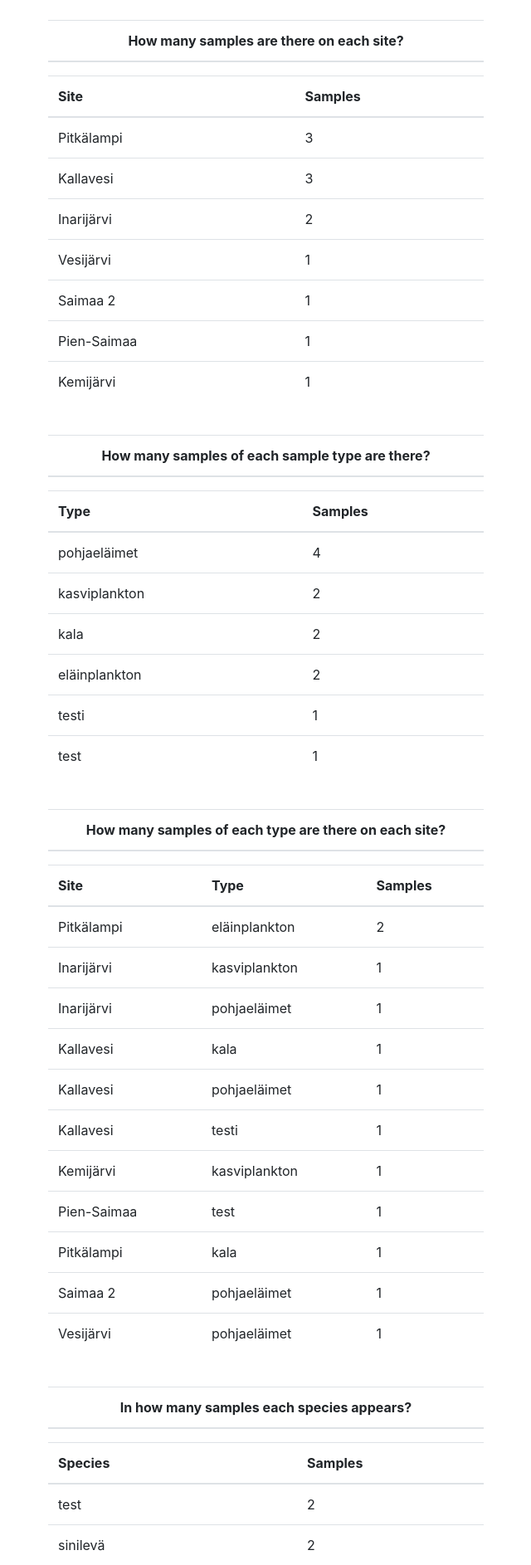
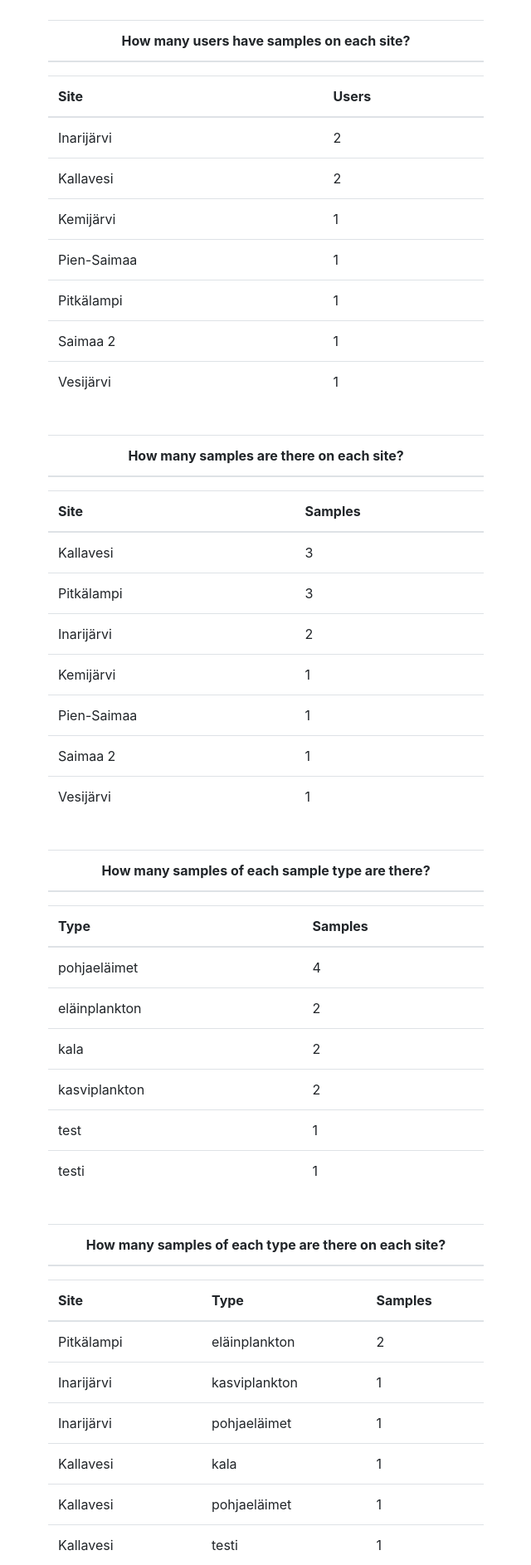
Before and after one commit to ansolotli/Tutkimussovellus, a Flask app: page /sites/statistics in a window 1280 px wide. Shown: the part 56-1942 px from the top of the page at 83% size, without its empty margins (42-682 px from the left). Run offline with Flask 2, Linux system fonts and the light colour scheme; data comes from the database, SQL or seed files in the repository; both versions use the stored data as it was after the commit; lists and menus that the app fills with data are empty; some libraries are stand-ins or nearby versions.

Commit message:
4-table aggregate query, formatting other queries

```diff
--- a/application/auth/models.py
+++ b/application/auth/models.py
@@ -96,3 +96,21 @@ class User(Base):
             response.append({"siteid":row[0], "sitename":row[1], "samplename":row[2], "sampleid":row[3]})
 
         return response
+
+    @staticmethod
+    def count_users_per_site():
+        stmt = text("SELECT site.name AS site, COUNT(DISTINCT account.id) AS count"
+                    " FROM account"
+                    " LEFT JOIN users_samples ON users_samples.user_id = account.id"
+                    " LEFT JOIN sample ON sample.id = users_samples.sample_id"
+                    " LEFT JOIN site ON site.id = sample.site_id"
+                    " GROUP BY site.id"
+                    " ORDER BY count DESC, site")
+
+        res = db.engine.execute(stmt)
+
+        response = []
+        for row in res:
+            response.append({"site":row[0], "count":row[1]})
+
+        return response
--- a/application/samples/models.py
+++ b/application/samples/models.py
@@ -26,7 +26,7 @@ class Sample(Base):
         stmt = text("SELECT sample.species AS species, COUNT(sample.id) AS count"
                     " FROM sample"
                     " GROUP BY species"
-                    " ORDER BY count DESC")
+                    " ORDER BY count DESC, species")
 
         res = db.engine.execute(stmt)
 
@@ -41,7 +41,7 @@ class Sample(Base):
         stmt = text("SELECT sample.sampletype AS type, COUNT(sample.id) AS count"
                     " FROM sample"
                     " GROUP BY type"
-                    " ORDER BY count DESC")
+                    " ORDER BY count DESC, type")
 
         res = db.engine.execute(stmt)
 
--- a/application/sites/models.py
+++ b/application/sites/models.py
@@ -20,7 +20,7 @@ class Site(Base):
                     " FROM sample"
                     " LEFT JOIN site ON site.id = sample.site_id"
                     " GROUP BY name"
-                    " ORDER BY count DESC")
+                    " ORDER BY count DESC, name")
 
         res = db.engine.execute(stmt)
 
@@ -36,7 +36,7 @@ class Site(Base):
                     " FROM sample"
                     " LEFT JOIN site ON site.id = sample.site_id"
                     " GROUP BY name, type"
-                    " ORDER BY count DESC")
+                    " ORDER BY count DESC, name, type")
 
         res = db.engine.execute(stmt)
 
@@ -52,7 +52,7 @@ class Site(Base):
                     " FROM sample"
                     " LEFT JOIN site ON site.id = sample.site_id"
                     " GROUP BY name, species"
-                    " ORDER BY count DESC")
+                    " ORDER BY count DESC, name, species")
 
         res = db.engine.execute(stmt)
 
--- a/application/sites/views.py
+++ b/application/sites/views.py
@@ -115,6 +115,8 @@ def sites_search_results():
 @app.route("/sites/statistics", methods=["GET"])
 def see_statistics():
 
+    users_per_site = User.count_users_per_site()
+
     samples_per_site_and_type = Site.samples_per_site_and_type()
     samples_per_site = Site.samples_per_site()
     group_by_species_and_site = Site.group_by_species_and_site()
@@ -122,5 +124,5 @@ def see_statistics():
     group_by_species = Sample.group_by_species()
     group_by_type = Sample.group_by_type()
 
-    return render_template("sites/stats.html", samples_per_site_and_type = samples_per_site_and_type, samples_per_site = samples_per_site,
+    return render_template("sites/stats.html", users_per_site = users_per_site, samples_per_site_and_type = samples_per_site_and_type, samples_per_site = samples_per_site,
     group_by_species = group_by_species, group_by_species_and_site = group_by_species_and_site, group_by_type = group_by_type)
--- a/application/templates/sites/stats.html
+++ b/application/templates/sites/stats.html
@@ -3,6 +3,35 @@
 {% block body %}
 
 <form method="GET" action="{{ url_for('see_statistics') }}">
+
+    <div class="col-6 text-center">
+        <table class="table">
+            <thead>
+                <th>How many users have samples on each site?</th>
+            </thead>
+        </table>
+    </div>
+    <div class="col-6">
+        <table class="table">
+            <thead>
+                <th>Site</th>
+                <th>Users</th>
+            </thead>
+            <tbody>
+                {% for u in users_per_site %}
+                <tr>
+                    <td>
+                        {{ u.site }}
+                    </td>
+                    <td>
+                        {{ u.count }}
+                    </td>
+                </tr>
+                {% endfor %}
+            </tbody>
+        </table>
+    </div>
+    <br>
 
     <div class="col-6 text-center">
         <table class="table">
```
Also changed, not shown: application/sampling.db.
